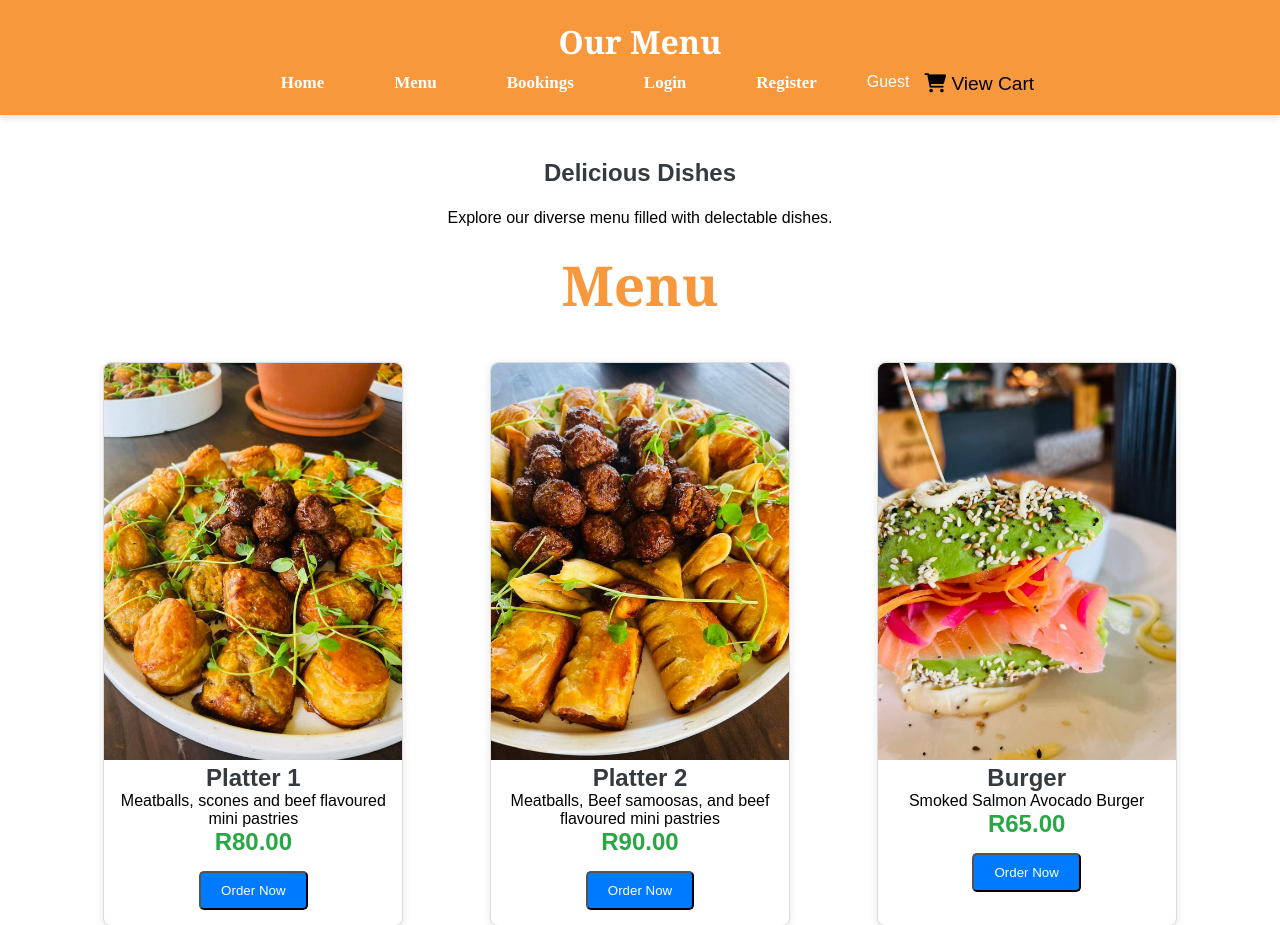
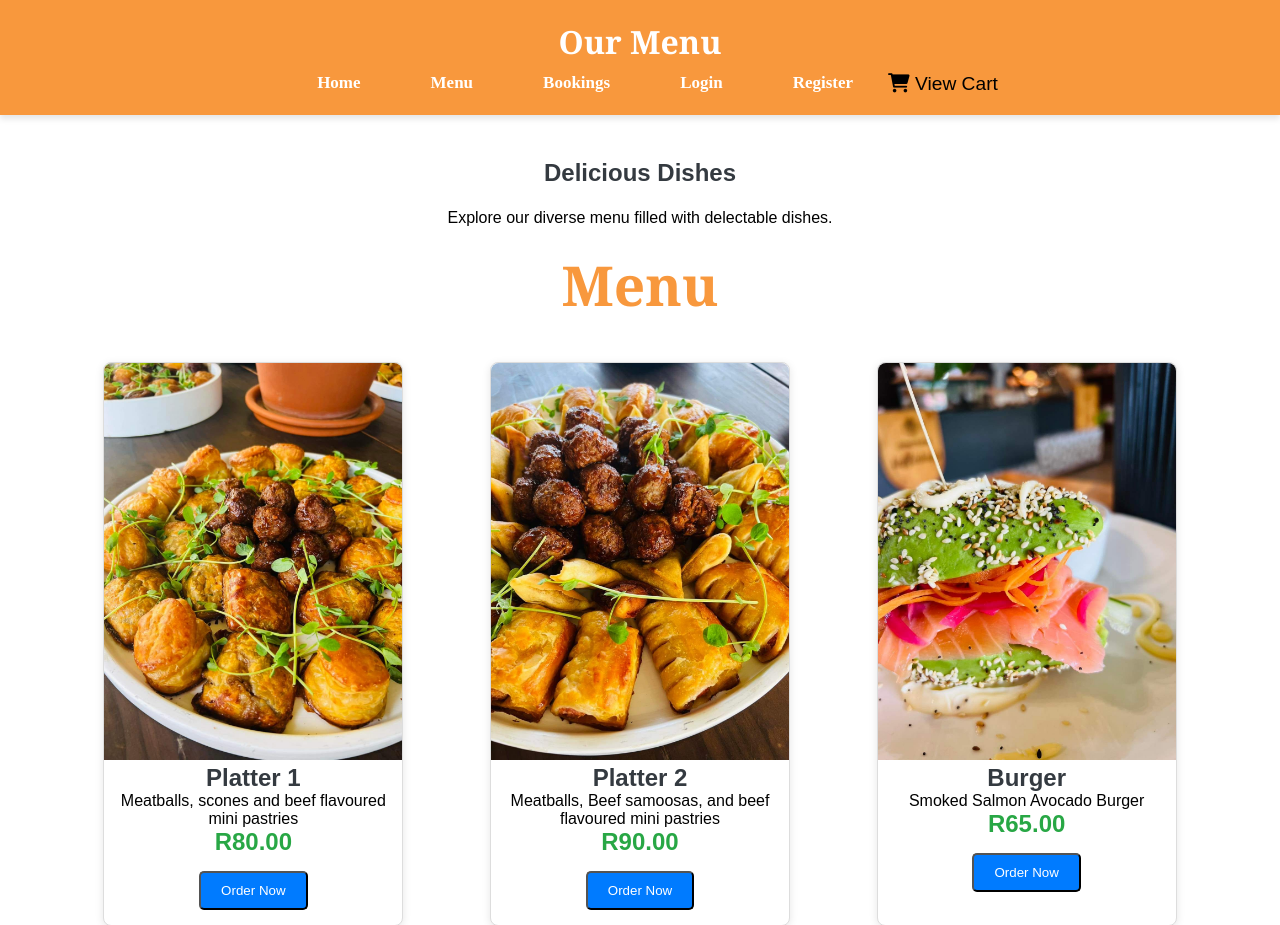
Before and after one commit to KopanoModika/CateringWebApp, a plain HTML site: page menu.html in a window 1280 px wide. Shown: the top 925 px of the page. Drawn offline with Linux system fonts and the light colour scheme; no server answers.

Commit message:
removal of username display in the nav bar

```diff
--- a/menu.html
+++ b/menu.html
@@ -17,7 +17,7 @@
                 <li><a href="bookings.html">Bookings</a></li>
                 <li><a href="login.html">Login</a></li>
                 <li><a href="register.html">Register</a></li>
-                <li><span id="usernameDisplay">Guest</span></li>
+
                 <button onclick="openCart()" class="cart-btn">
                     <i class="fas fa-shopping-cart"></i> View Cart
                 </button>
```
Also changed, not shown: login.html (+3 -3 lines), register.html (+1 -0 lines).
